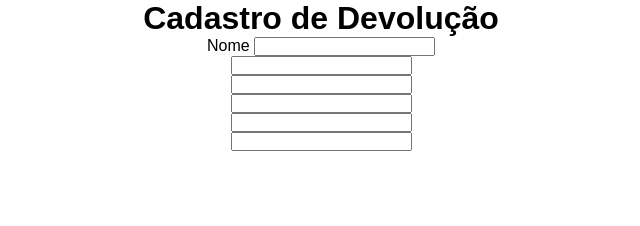
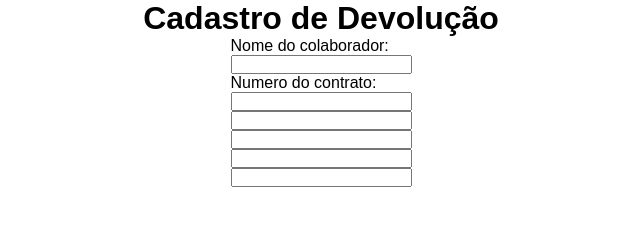
Before and after one commit to RafaelPCouto/App-Desligamento, a plain HTML site: page index.html in a window 1280 px wide. Shown: the whole page, without its empty margins (319-959 px from the left). Drawn offline with Linux system fonts and the light colour scheme.

Commit message:
Criação de pasta para CSS e div para inputs

```diff
--- /dev/null
+++ b/assets/css/index.css
@@ -0,0 +1,26 @@
+* {
+    margin: 0;
+    padding: 0;
+}
+
+body {
+    font-family: Arial, Helvetica, sans-serif;
+}
+
+.cabecalho {
+    display: flex;
+    justify-content: center;
+
+}
+
+.formulario {
+    display: flex;
+    flex-direction: column;
+    justify-content: center;
+    align-items: center;
+}
+
+.divInputs {
+    display: flex;
+    flex-direction: column;
+}
--- a/index.html
+++ b/index.html
@@ -6,7 +6,7 @@
     <meta name="viewport" content="width=device-width, initial-scale=1.0">
     <title>Desligamentos</title>
 
-    <link rel="stylesheet" href="/assets/index.css">
+    <link rel="stylesheet" href="/assets/css/index.css">
 </head>
 
 <body>
@@ -19,26 +19,35 @@
 
         <form action="" method="post" class="formulario">
 
-            <div>
-                <label for="">Nome</label>
+            <div class="divInputs">
+                <label for="">Nome do colaborador:</label>
                 <input type="text" class="inputEntrada">
             </div>
 
+            <div class="divInputs">
+                <label for="">Numero do contrato:</label>
+                <input type="number" class="inputEntrada" max="3">
+            </div>
 
+            <div class="divInputs">
                 <label for=""></label>
                 <input type="text" class="inputEntrada">
+            </div>
 
+            <div class="divInputs">
                 <label for=""></label>
                 <input type="text" class="inputEntrada">
+            </div>
 
+            <div class="divInputs">
                 <label for=""></label>
                 <input type="text" class="inputEntrada">
+            </div>
 
+            <div class="divInputs">
                 <label for=""></label>
                 <input type="text" class="inputEntrada">
-
-            <label for=""></label>
-            <input type="text" class="inputEntrada">
+            </div>
 
         </form>
 
```
Lines whose indentation alone changed are shown as unchanged.
